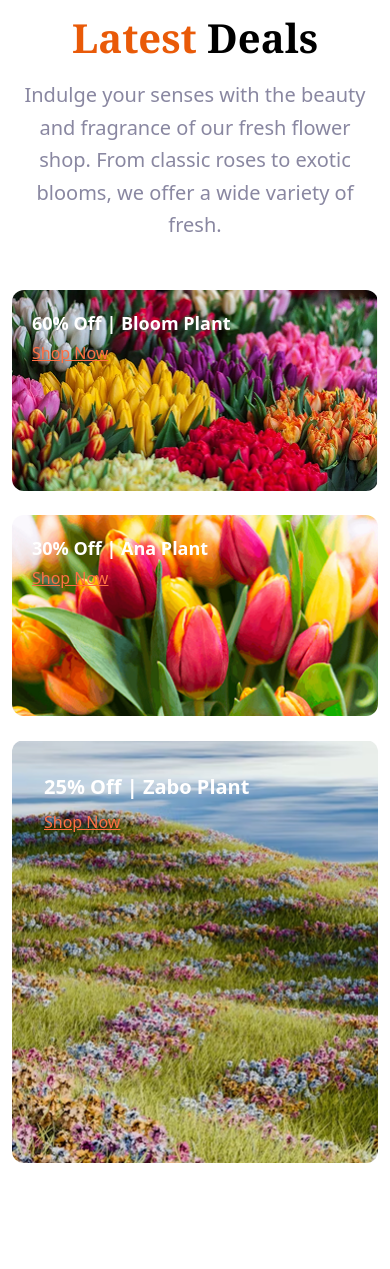
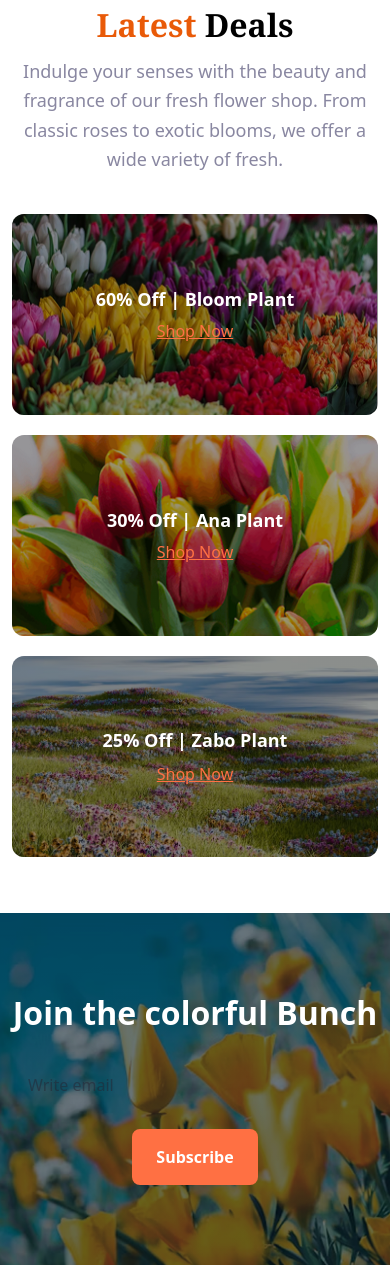
Before and after one commit to Munna1248/Assignment-002, a plain HTML site: page index.html in a window 390 px wide. Shown: the part 4123-5392 px from the top of the page. Drawn offline with nearby package versions, Linux system fonts and the light colour scheme.

Commit message:
fixed one problem

```diff
--- a/index.html
+++ b/index.html
@@ -27,19 +27,37 @@
 
     <!-- Menu + Cart -->
     <div class="flex items-center space-x-[24px]">
+
+      <!-- Navigation Links -->
       <ul class="hidden md:flex items-center space-x-[24px]">
-            <li><a href="#" class="font-bold text-[#252432] hover:text-green-600 transition">Home</a></li>
-            <li><a href="#" class="font-medium text-[#8987A1] hover:text-green-600 transition">Shop</a></li>
-            <li><a href="#" class="font-medium text-[#8987A1] hover:text-green-600 transition">About Us</a></li>
+        <li>
+          <div class="inline-block transform transition duration-200 hover:scale-105 hover:brightness-110 cursor-pointer">
+            <a href="#" class="font-bold text-[#252432]">Home</a>
+          </div>
+        </li>
+        <li>
+          <div class="inline-block transform transition duration-200 hover:scale-105 hover:brightness-110 cursor-pointer">
+            <a href="#" class="font-medium text-[#8987A1]">Shop</a>
+          </div>
+        </li>
+        <li>
+          <div class="inline-block transform transition duration-200 hover:scale-105 hover:brightness-110 cursor-pointer">
+            <a href="#" class="font-medium text-[#8987A1]">About Us</a>
+          </div>
+        </li>
       </ul>
+
+      <!-- Cart Icon -->
       <div class="flex items-center space-x-[6px] transform transition duration-200 hover:scale-105 hover:brightness-110 cursor-pointer">
         <img src="images/cart-icon.png" alt="Cart Icon" class="w-6 h-6">
         <span class="text-sm font-bold text-[#000000]">Cart ($56)</span>
       </div>
+
     </div>
 
   </div>
 </nav>
+
 
     <!-- Banner Section -->
     <div class="mt-[49px]">
@@ -171,7 +189,7 @@
 
   <!-- 🌟 Trusted Badge Floating Over Image + Text + Section Gap -->
   <img src="images/trusted-badge.png" alt="Trusted Badge"
-       class="w-[286px] h-[286px] absolute top-[-70px] right-[775px] z-30 pointer-events-none">
+       class="w-[286px] h-[286px] absolute top-[-70px] right-[975px] z-30 pointer-events-none">
 
   <div class="max-w-[1140px] mx-auto px-[12px] flex flex-col md:flex-row items-center gap-[48px] relative z-10">
 
@@ -204,55 +222,86 @@
   </div>
 </section>
 
-<!-- Latest Deal Section -->
-<section class="bg-white mt-[120px] py-16">
+<section class="bg-white mt-[120px] py-14 md:py-16">
   <div class="max-w-[1140px] mx-auto px-[12px]">
 
     <!-- Title + Subtitle -->
-    <div class="text-center mb-12">
-      <h2 class="noto-serif text-[40px] font-bold leading-tight mb-4">
+    <div class="text-center mb-10 md:mb-12">
+      <h2 class="noto-serif text-[32px] md:text-[40px] font-bold leading-tight mb-3 md:mb-4">
         <span class="text-[#E95A08]">Latest</span>
         <span class="text-[#000000]"> Deals</span>
       </h2>
-      <p class="text-[#8987A1] text-[20px] leading-relaxed max-w-[700px] mx-auto">
+      <p class="text-[#8987A1] text-[18px] md:text-[20px] leading-relaxed max-w-[700px] mx-auto">
         Indulge your senses with the beauty and fragrance of our fresh flower shop. From classic roses to exotic blooms, we offer a wide variety of fresh.
       </p>
     </div>
 
     <!-- Grid Layout -->
-    <div class="grid grid-cols-1 md:grid-cols-2 gap-[24px]">
+    <div class="grid grid-cols-1 md:grid-cols-3 gap-[20px] md:gap-[24px]">
 
-      <!-- Card: Bloom -->
-      <div class="relative rounded-[12px] overflow-hidden">
-        <img src="images/deal-bloom.png" alt="Bloom Deal"
-             class="w-[367px] h-[201px] object-cover mx-auto rounded-md">
-        <div class="absolute top-[20px] left-[20px] text-white z-10">
+      <!-- Bloom & Ana (mobile: vertical spacing, desktop: stacked) -->
+      <div class="md:flex md:flex-col md:gap-[24px] space-y-[20px] md:space-y-0">
+
+        <!-- Bloom -->
+        <div class="order-1 md:order-none relative rounded-[12px] overflow-hidden bg-cover bg-center h-[201px] w-full flex items-center justify-center"
+             style="background-image: url('images/deal-bloom.png');">
+          <div class="absolute inset-0 bg-gradient-to-b from-[#00000066] to-[#00000066] z-10"></div>
+          <div class="relative z-20 text-center text-white px-4 space-y-[6px]">
             <h3 class="text-[18px] font-bold">60% Off | Bloom Plant</h3>
-          <button class="mt-1 text-[#FF7043] font-medium underline">Shop Now</button>
+            <button class="text-[#FF7043] font-medium underline hover:text-white transition-colors">Shop Now</button>
           </div>
         </div>
 
-      <!-- Card: Ana -->
-      <div class="relative rounded-[12px] overflow-hidden">
-        <img src="images/deal-ana.png" alt="Ana Deal"
-             class="w-[367px] h-[201px] object-cover mx-auto rounded-md">
-        <div class="absolute top-[20px] left-[20px] text-white z-10">
+        <!-- Ana -->
+        <div class="order-2 md:order-none relative rounded-[12px] overflow-hidden bg-cover bg-center h-[201px] w-full flex items-center justify-center"
+             style="background-image: url('images/deal-ana.png');">
+          <div class="absolute inset-0 bg-gradient-to-b from-[#00000066] to-[#00000066] z-10"></div>
+          <div class="relative z-20 text-center text-white px-4 space-y-[6px]">
             <h3 class="text-[18px] font-bold">30% Off | Ana Plant</h3>
-          <button class="mt-1 text-[#FF7043] font-medium underline">Shop Now</button>
-        </div>
-      </div>
-
-      <!-- Card: Zabo (spans two columns) -->
-      <div class="col-span-1 md:col-span-2 relative rounded-[12px] overflow-hidden">
-        <img src="images/deal-zabo.png" alt="Zabo Deal"
-             class="w-[753px] h-[423px] object-cover mx-auto rounded-md">
-        <div class="absolute top-[32px] left-[32px] text-white z-10">
-          <h3 class="text-[20px] font-bold">25% Off | Zabo Plant</h3>
-          <button class="mt-2 text-[#FF7043] font-medium underline">Shop Now</button>
+            <button class="text-[#FF7043] font-medium underline hover:text-white transition-colors">Shop Now</button>
           </div>
         </div>
 
       </div>
+
+      <!-- Zabo -->
+      <div class="order-3 md:order-none md:col-span-2 relative rounded-[12px] overflow-hidden bg-cover bg-center h-[201px] md:h-[423px] w-full flex items-center justify-center"
+           style="background-image: url('images/deal-zabo.png');">
+        <div class="absolute inset-0 bg-gradient-to-b from-[#00000066] to-[#00000066] z-10"></div>
+        <div class="relative z-20 text-center text-white px-6 space-y-[8px]">
+          <h3 class="text-[18px] md:text-[20px] font-bold">25% Off | Zabo Plant</h3>
+          <button class="text-[#FF7043] font-medium underline hover:text-white transition-colors">Shop Now</button>
+        </div>
+      </div>
+
+    </div>
+  </div>
+</section>
+
+<!-- Join Section -->
+<section class="relative bg-cover bg-center py-20 px-[12px] md:py-[120px]"
+         style="background-image: url('images/news-letter-bg.png');">
+
+  <!-- Gradient Overlay -->
+  <div class="absolute inset-0 bg-gradient-to-b from-[#00000055] to-[#00000055] z-10"></div>
+
+  <!-- Content -->
+  <div class="relative z-20 max-w-[700px] mx-auto text-center text-white space-y-[24px]">
+
+    <!-- Title -->
+    <h2 class="text-[32px] md:text-[48px] font-bold leading-tight">Join the colorful Bunch</h2>
+
+    <!-- Form -->
+    <form class="flex flex-col md:flex-row items-center justify-center gap-[16px]">
+      <input type="email" placeholder="Write email"
+             class="w-full md:w-[360px] h-[56px] px-4 rounded-[8px] text-[#252432] font-medium focus:outline-none" />
+
+      <button type="submit"
+              class="h-[56px] px-6 bg-[#FF7043] text-white font-semibold rounded-[8px] transform transition hover:scale-105 hover:brightness-110">
+        Subscribe
+      </button>
+    </form>
+
   </div>
 </section>
 
```
Lines whose indentation alone changed are shown as unchanged.
